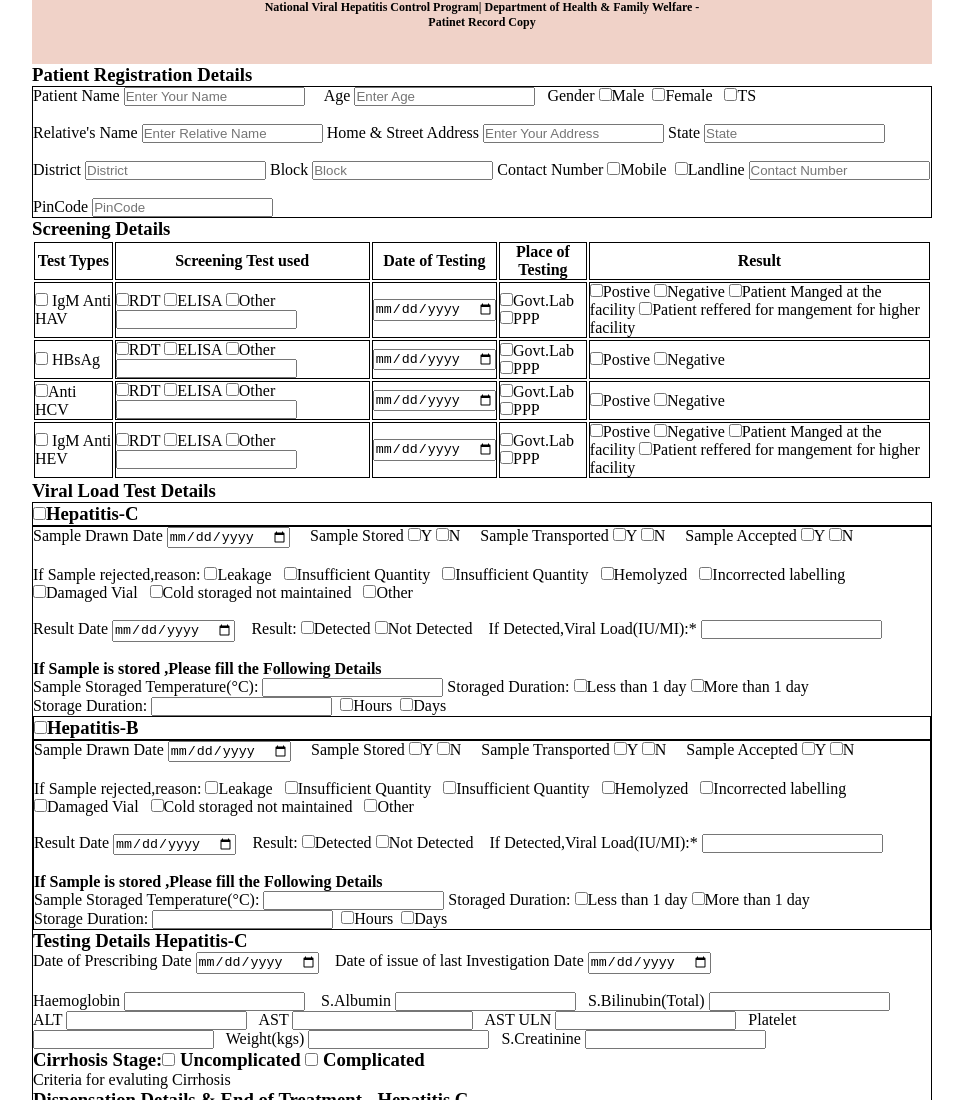
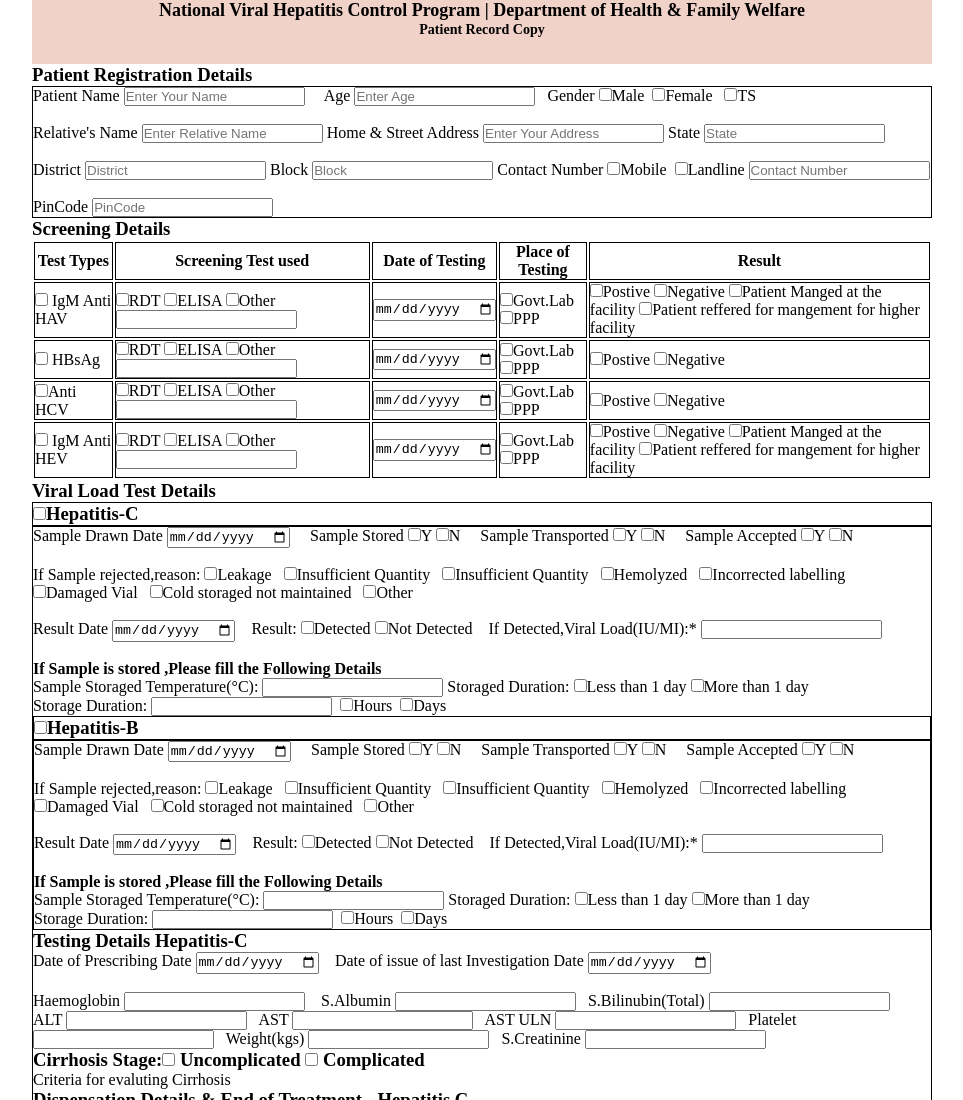
Before and after one commit to Ashwanineha/form, a plain HTML site: page index.html in a window 1280 px wide. Shown: the top 1100 px of the page, without its empty margins (158-1121 px from the left). Drawn offline with Linux system fonts and the light colour scheme.

Commit message:
modified1

```diff
--- a/index.html
+++ b/index.html
@@ -8,7 +8,7 @@
 </head>
 <body>
     <div class="container">
-        <header>National Viral Hepatitis Control Program| Department of Health & Family Welfare - <br>Patinet Record Copy</header>
+        <header><h2>National Viral Hepatitis Control Program | Department of Health & Family Welfare</h2><h3>Patient Record Copy</h3></header>
         <form action="#">
             <div class="formfirst">
                 <div class="deatailpersonal">
```
